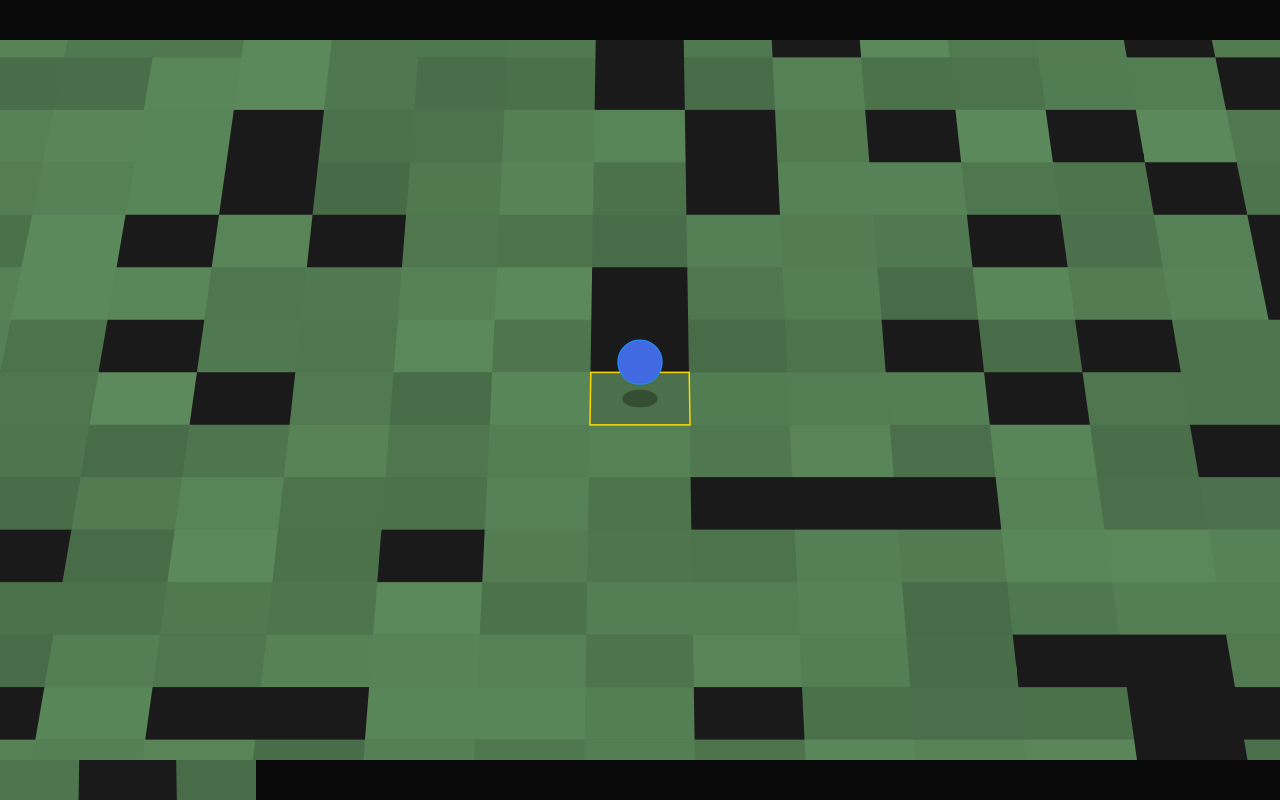
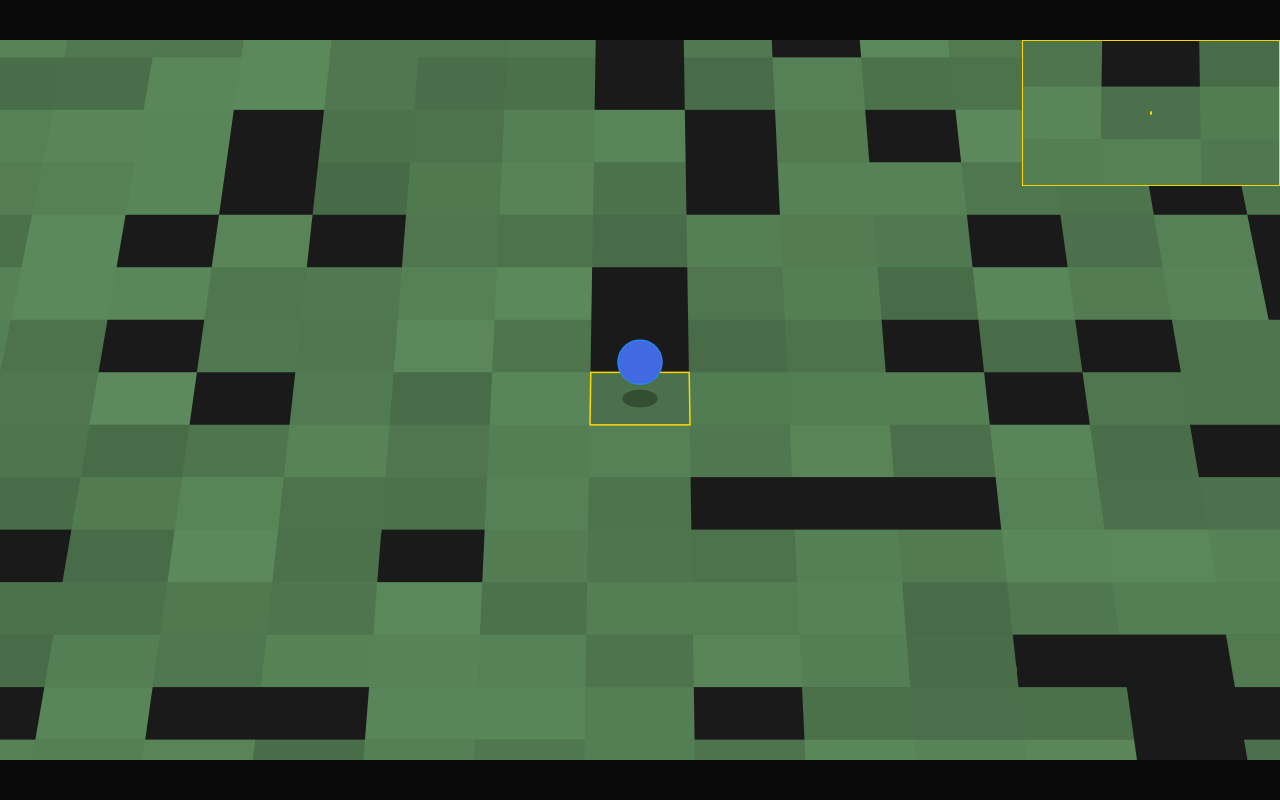
Before and after one commit to Puzzle-Drops/Haeven, a plain HTML site: page index.html in a window 1280 px wide. Drawn offline with Linux system fonts and the light colour scheme; animation ran at ten frames a second.

Commit message:
Update styles.css

```diff
--- a/styles.css
+++ b/styles.css
@@ -46,6 +46,22 @@ canvas#gameCanvas {
     image-rendering: crisp-edges;
 }
 
+/* Minimap canvas */
+canvas#minimapCanvas {
+    position: absolute;
+    top: 0;
+    right: 0;
+    display: block;
+    cursor: pointer;
+    image-rendering: pixelated;
+    image-rendering: -moz-crisp-edges;
+    image-rendering: crisp-edges;
+    border: 2px solid #FFD700;
+    box-sizing: border-box;
+    pointer-events: auto;
+    z-index: 100;
+}
+
 /* Loading state */
 .loading {
     position: absolute;
```
